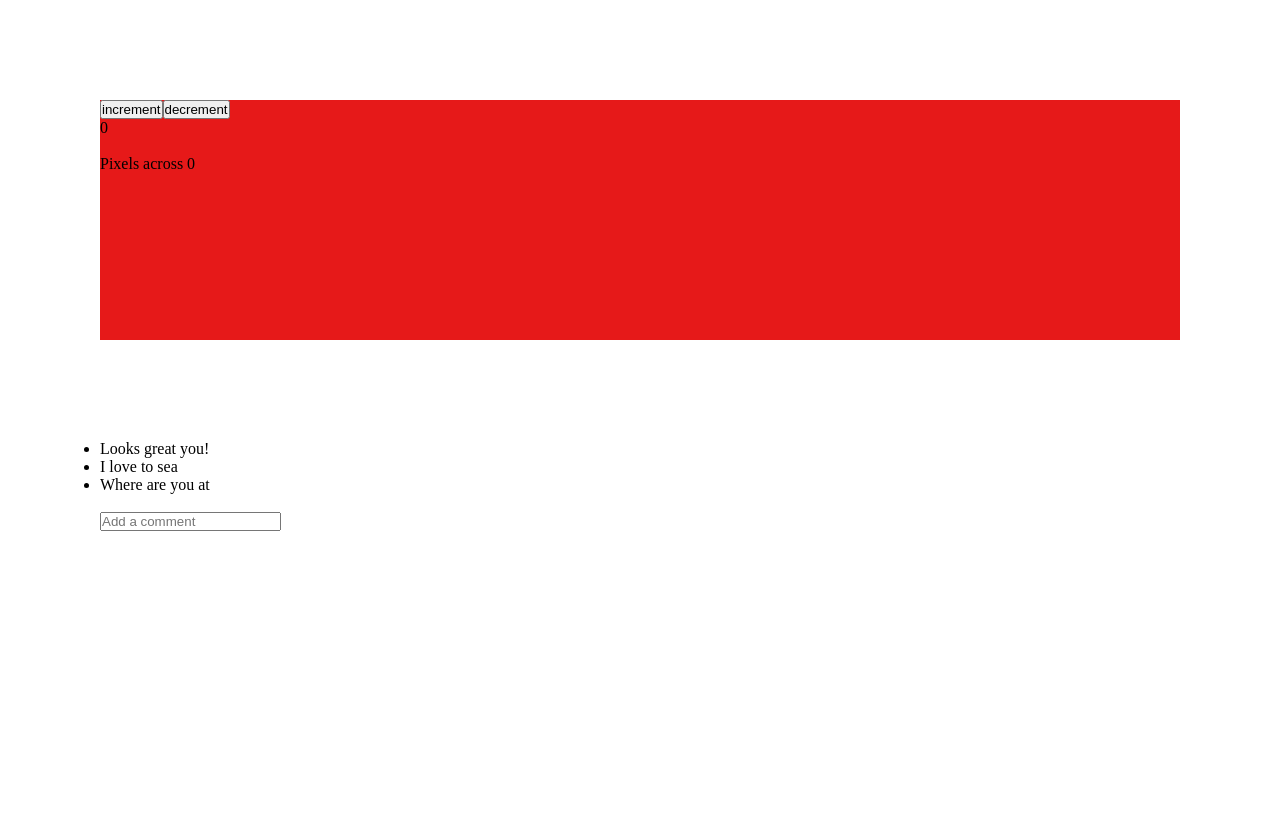
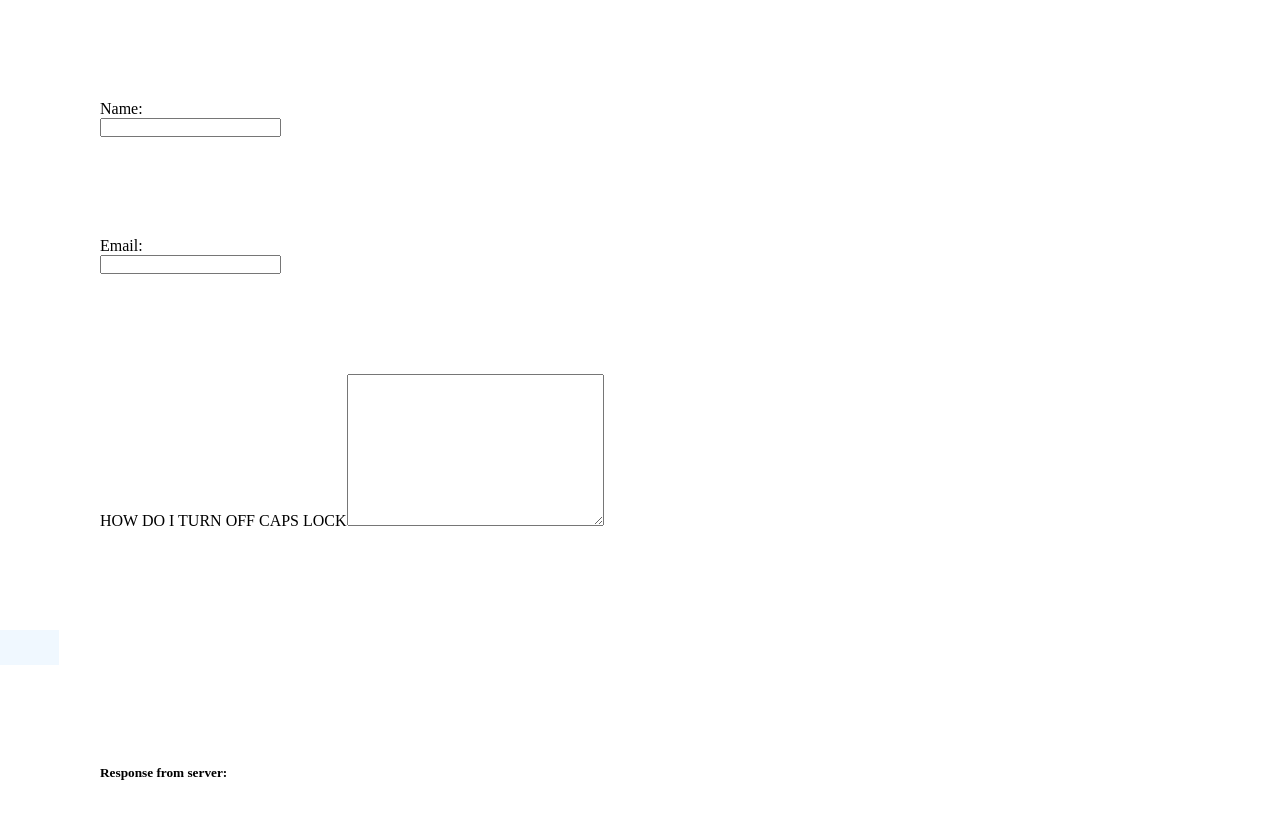
Before and after one commit to Najim473/vue, a Vue app: page / in a window 1280 px wide. Shown: the top 818 px of the page. Built offline with nearby package versions, Linux system fonts and the light colour scheme.

Commit message:
methods in forms

```diff
--- a/package.json
+++ b/package.json
@@ -7,6 +7,7 @@
     "preview": "vite preview"
   },
   "dependencies": {
+    "axios": "^1.2.1",
     "vue": "^3.2.41"
   },
   "devDependencies": {
--- a/src/components/myHome.scss
+++ b/src/components/myHome.scss
@@ -5,3 +5,20 @@
  .box {
      height: 30vh;
  }
+
+ button {
+     padding: 10px;
+     border: none;
+     background: aliceblue;
+     color: aliceblue;
+ }
+
+ .active {
+     background: #000;
+     cursor: pointer;
+ }
+
+ pre-content {
+     background: #000;
+     width: 320px;
+ }
--- a/src/components/myHome.vue
+++ b/src/components/myHome.vue
@@ -1,52 +1,57 @@
 <template>
-  <div
-    class="box"
-    @mousemove="xcoordinate"
-    :style="{ backgroundColor: `hsl(${x},80%,50%)` }"
-  >
-    <button @click="increment">increment</button>
-    <button @click="decrement">decrement</button>
-    <p>{{ counter }}</p>
-
-    <br />
-    <p>Pixels across {{ x }}</p>
-  </div>
-
-  <div>
-    <ul>
-      <li v-for="comment in comments" :key="comment">{{ comment }}</li>
-    </ul>
-    <br />
-    <input
-      @keyup.enter="addComment"
-      v-model="newComment"
-      placeholder="Add a comment"
-    />
-  </div>
+  <form @submit.prevent="submitForm">
+    <div>
+      <label for="name">Name:</label>
+      <br />
+      <input type="text" id="name" v-model="name" required />
+    </div>
+    <div>
+      <label for="email">Email:</label>
+      <br />
+      <input type="email" id="email" v-model="email" required />
+    </div>
+    <div>
+      <label for="caps">HOW DO I TURN OFF CAPS LOCK</label>
+      <textarea
+        id="caps"
+        cols="30"
+        rows="10"
+        v-model="caps"
+        required
+      ></textarea>
+    </div>
+    <button :class="[name ? activeClass : '']" type="submit">submit</button>
+    <div>
+      <h5>Response from server:</h5>
+      <pre>{{ response }}</pre>
+    </div>
+  </form>
 </template>
 <script>
 export default {
   data() {
     return {
-      counter: 0,
-      x: 0,
-      newComment: '',
-      comments: ["Looks great you!", "I love to sea", "Where are you at"],
+      name: "",
+      email: "",
+      caps: "",
+      response: "",
+      activeClass: "active",
     };
   },
   methods: {
-    increment() {
-      this.counter++;
-    },
-    decrement() {
-      this.counter--;
-    },
-    xcoordinate(e) {
-      this.x = e.clientX;
-    },
-    addComment() {
-      this.comments.push(this.newComment);
-      this.newComment = "";
+    submitForm() {
+      axios
+        .post("https://jsonplaceholder.typicode.com/posts", {
+          name: this.name,
+          email: this.email,
+          caps: this.caps,
+        })
+        .then((response) => {
+          this.response = JSON.stringify(response, null, 2);
+        })
+        .catch((error) => {
+          this.response = "Error:" + error.response.status;
+        });
     },
   },
 };
```
Also changed, not shown: 1 other file (tests, documents, lock files or other folders).
